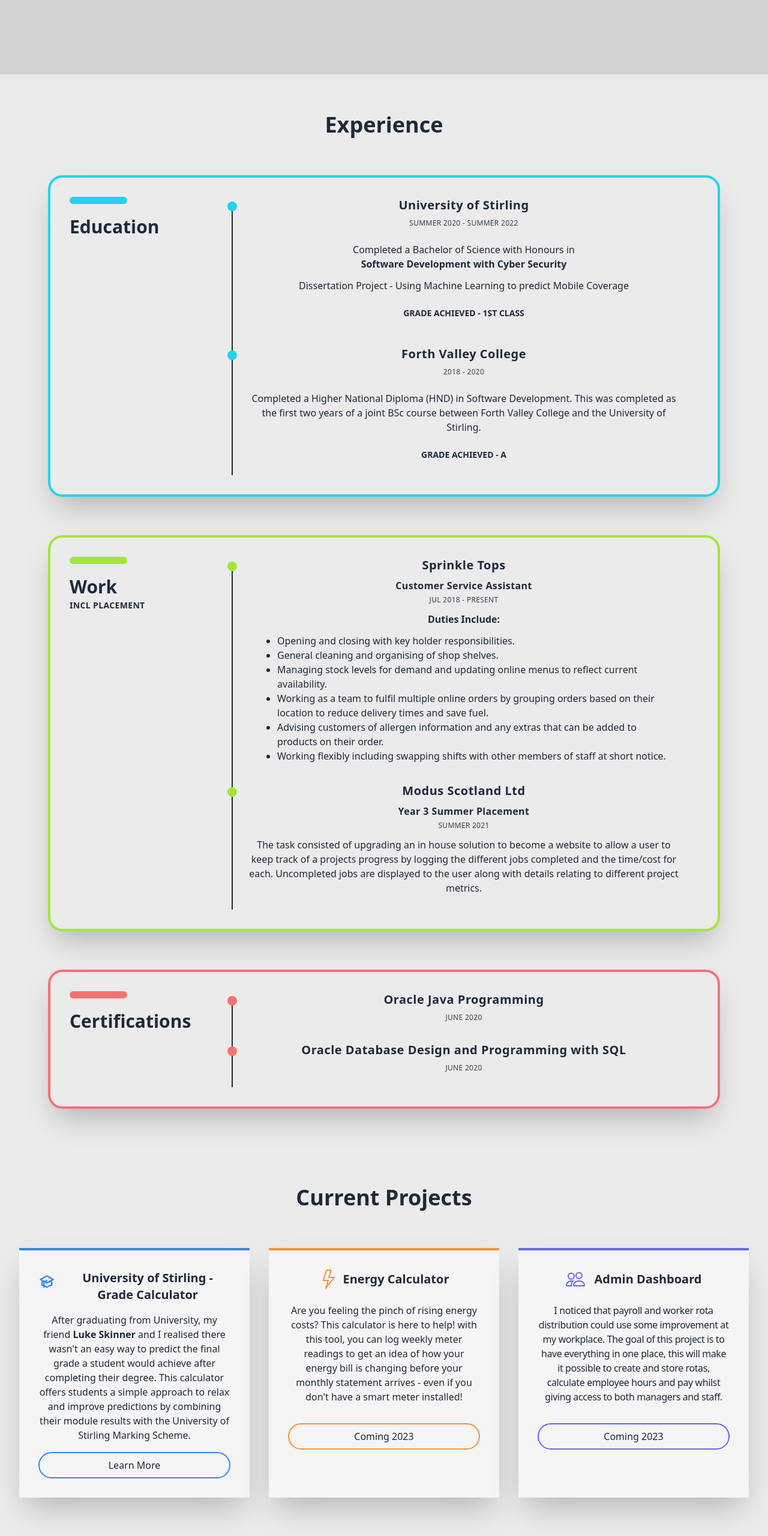
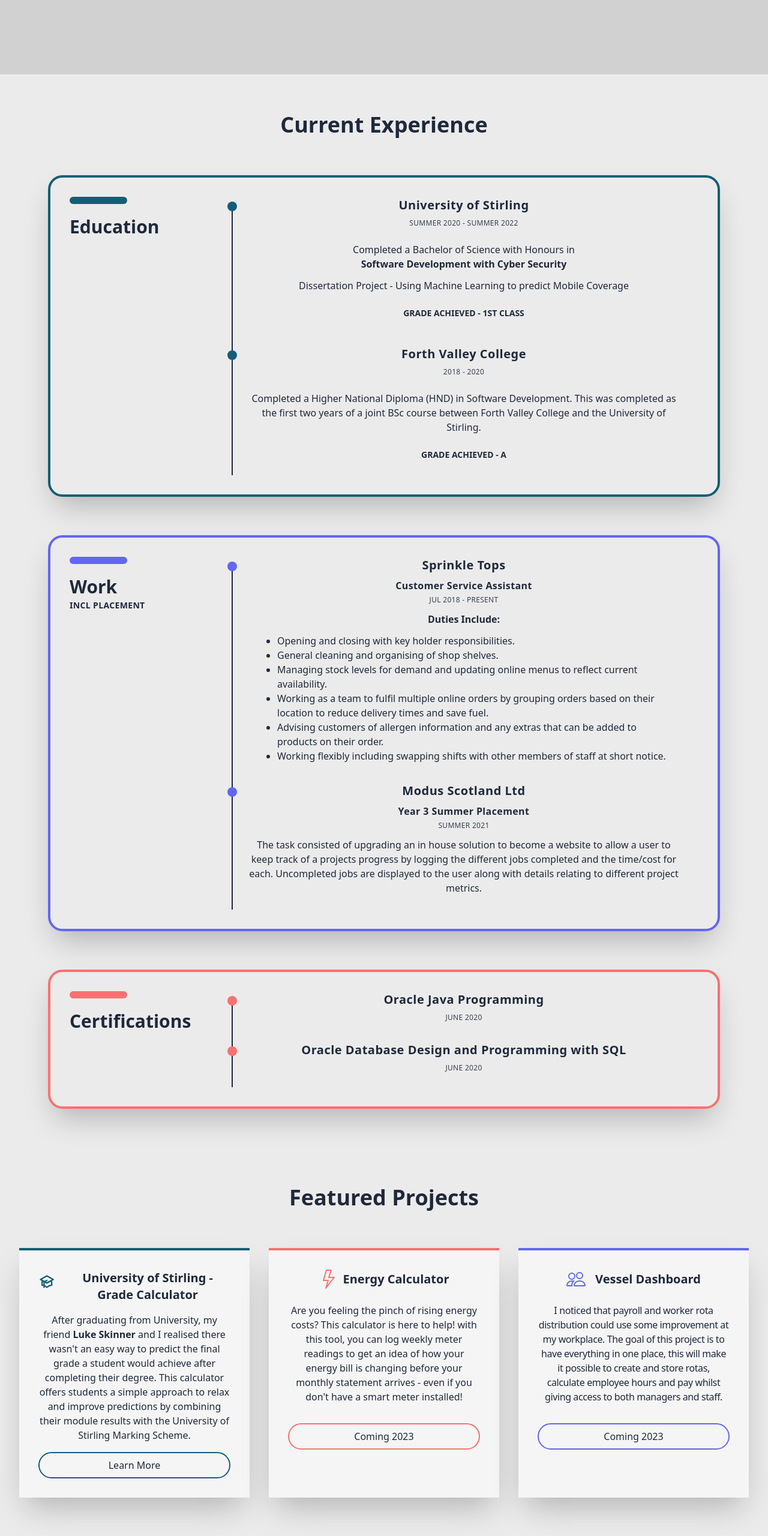
Before and after one commit to AndrewMcGuckin/andrewmcguckin.com, a website: page public/index.html in a window 1280 px wide. Shown: the part 820-3380 px from the top of the page at 60% size. Drawn offline with Linux system fonts and the light colour scheme.

Commit message:
style(home): adjust section colours
reduce the number of colours used on the site
Experience and Project sections now share the same colours

```diff
--- a/public/index.html
+++ b/public/index.html
@@ -97,27 +97,28 @@
       </div>
 
       <section name="experience" class=" text-slate-800 bg-custColour-200 w-full">
-        <div class="text-4xl font-semibold pt-16 pb-4">Experience</div>
+        <div class="text-4xl font-semibold pt-16 pb-4">Current Experience</div>
         <div class="flex flex-row flex-wrap px-4 py-12 mx-auto">
 
             <!-- Education -->
           <div class="3.5xl:my-auto timeline-section-container">
-            <section id="education" class="timeline-section border-cyan-400">
+            <section id="education" class="timeline-section border-cyan-800">
               <div class="timeline-header">
-                <div class="header-line before:bg-cyan-400">
+                <div class="header-line before:bg-cyan-800">
                   <h3 class="header-title">Education</h3>
                 </div>
               </div>
               <div class="timeline-content-section">
                 <div class="content-point-line">
-                  <div class="content-point before:bg-cyan-400">
+                  <div class="content-point before:bg-cyan-800">
                     <h3 class="content-title">University of Stirling</h3>
                     <p class="content-duration">Summer 2020 - Summer 2022</p>
                     <p class="mt-6">Completed a Bachelor of Science with Honours in</p><a href="https://www.stir.ac.uk/courses/ug/software-development-with-cyber-security/#panel_modules_001" target="_blank" class=" hover:underline font-bold">Software Development with Cyber Security</a>
                     <p class="mt-3">Dissertation Project - Using Machine Learning to predict Mobile Coverage</p>
                     <p class="text-sm uppercase font-bold mt-6 mb-3">Grade Achieved - 1st Class</p>
                   </div>
-                  <div class="content-point before:bg-cyan-400">
+
+                  <div class="content-point before:bg-cyan-800">
                     <h3 class="content-title">Forth Valley College</h3>
                     <p class="content-duration">2018 - 2020</p>
                     <p class="mt-6 mb-3">Completed a Higher National Diploma (HND) in Software Development. This was completed as the first two years of a joint BSc course between Forth Valley College and the University of Stirling.</p>
@@ -125,21 +126,23 @@
                   </div>
                 </div>
               </div>
+
+
             </section>
           </div>
 
             <!--Work Experience -->
           <div class="3.5xl:order-first  timeline-section-container 3.5xl:my-auto">
-            <section id="work" class="timeline-section border-lime-400 mt-16 3.5xl:mt-0">
+            <section id="work" class="timeline-section border-indigo-500 mt-16 3.5xl:mt-0">
               <div class="timeline-header">
-                <div class="header-line before:bg-lime-400">
+                <div class="header-line before:bg-indigo-500">
                   <h3 class="header-title">Work</h3>
                   <span class="text-sm font-bold tracking-wide uppercase">Incl Placement</span>
                 </div>
               </div>
               <div class="timeline-content-section">
                 <div class="content-point-line">
-                  <div class="content-point before:bg-lime-400">
+                  <div class="content-point before:bg-indigo-500">
                     <h3 class="content-title">Sprinkle Tops</h3>
                     <h4 class="text-base font-semibold tracking-wide mb-1">Customer Service Assistant</h4>
                     <p class="content-duration">Jul 2018 - Present</p>
@@ -155,7 +158,7 @@
                       </ul>
                     </div>
                   </div>
-                  <div class="content-point before:bg-lime-400">
+                  <div class="content-point before:bg-indigo-500">
                     <h3 class="content-title">Modus Scotland Ltd</h3>
                     <h4 class="text-base font-semibold tracking-wide mb-1">Year 3 Summer Placement</h4>
                     <p class="content-duration">Summer 2021</p>
@@ -197,13 +200,13 @@
 
       <section id="projects" class="bg-custColour-200 text-slate-800 pb-32 pt-12">
 
-        <h2 class="text-4xl font-semibold">Current Projects</h2>
+        <h2 class="text-4xl font-semibold">Featured Projects</h2>
 
         <div class="grid grid-cols-12 xl:gap-x-8 gap-y-8 xl:gap-y-0 p-8 pt-16">
 
-            <div class="card-container border-blue-500">
+            <div class="card-container border-cyan-800">
               <div class="flex justify-center">
-                <svg class="h-10 w-10 text-blue-500" fill="none" stroke="currentColor"><use xlink:href="#hat"/></svg>
+                <svg class="h-10 w-10 text-cyan-800" fill="none" stroke="currentColor"><use xlink:href="#hat"/></svg>
                 <h3 class="ml-4 my-auto text-xl font-bold">University of Stirling - Grade Calculator</h3>
               </div>
               <p class="my-4 text-base">
@@ -212,12 +215,12 @@
                 This calculator offers students a simple approach to relax and improve predictions by combining their module results with the University of Stirling Marking Scheme.
               </p>
               <div class="w-full">
-                <a href="https://github.com/Project-Roundtable/Uni-Stirling-Grade-Calculator-Website" target="_blank" class="block py-2 rounded-full border-2 border-blue-500 hover:bg-blue-500 hover:text-white">Learn More</a>
+                <a href="https://github.com/Project-Roundtable/Uni-Stirling-Grade-Calculator-Website" target="_blank" class="block py-2 rounded-full border-2 border-cyan-800 hover:bg-cyan-800 hover:text-white">Learn More</a>
               </div>
             </div>
-            <div class="card-container border-orange-400">
+            <div class="card-container border-red-400">
               <div class="flex justify-center">
-                <svg class="h-8 w-8 text-orange-400" fill="currentColor"><use xlink:href="#bolt"></use></svg>
+                <svg class="h-8 w-8 text-red-400" fill="currentColor"><use xlink:href="#bolt"></use></svg>
                 <h3 class="ml-2 my-auto text-xl font-bold">Energy Calculator</h3>
               </div>
               <p class="my-6 text-base">
@@ -225,20 +228,20 @@
                  an idea of how your energy bill is changing before your monthly statement arrives - even if you don't have a smart meter installed!
               </p>
               <div class="py-2">
-                <p class="rounded-full py-2 border-2 border-orange-400 hover:bg-orange-400 hover:text-black">Coming 2023</p>
+                <p class="rounded-full py-2 border-2 border-red-400 hover:bg-red-400 hover:font-semibold hover:text-white">Coming 2023</p>
               </div>
             </div>
             <div class="card-container border-indigo-500">
               <div class="flex justify-center">
                 <svg class="h-8 w-8 text-indigo-500" fill="currentColor"><use xlink:href="#people"></use></svg>
-                <h3 class="ml-4 my-auto text-xl font-bold">Admin Dashboard</h3>
+                <h3 class="ml-4 my-auto text-xl font-bold">Vessel Dashboard</h3>
               </div>
               <p class="my-6 text-base tracking-tight">
                 I noticed that payroll and worker rota distribution could use some improvement at my workplace. The goal of this project is to have everything in one place, this will make it possible to create and store rotas, calculate employee hours and pay
                 whilst giving access to both managers and staff.
               </p>
               <div class="py-2">
-                <p class="rounded-full py-2 border-2 border-indigo-500 hover:bg-indigo-500 hover:text-white">Coming 2023</p>
+                <p class="rounded-full py-2 border-2 border-indigo-500 hover:bg-indigo-500 hover:font-semibold hover:text-white">Coming 2023</p>
               </div>
             </div>
 
```
Also changed, not shown: public/css/main.css.
